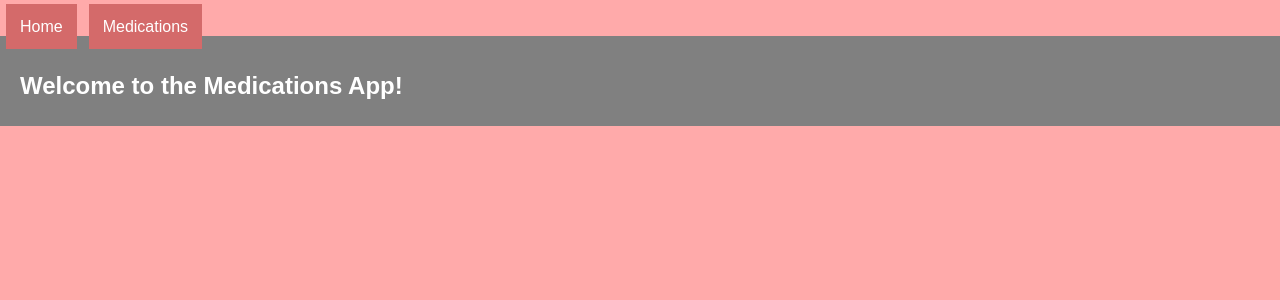
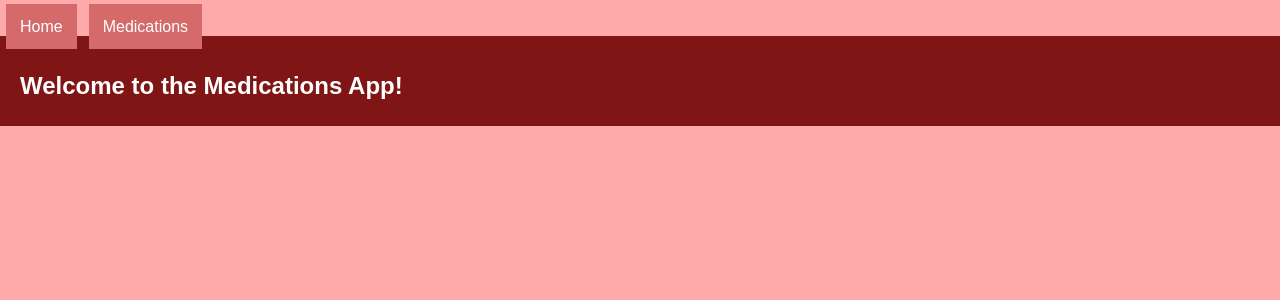
Before and after one commit to debjohnson33/medications-app-client, a React (Create React App) app: page / in a window 1280 px wide. Shown: the top 300 px of the page. Built offline with nearby package versions, Linux system fonts and the light colour scheme.

Commit message:
Edited css for home page header

```diff
--- a/src/containers/App.css
+++ b/src/containers/App.css
@@ -3,7 +3,7 @@
 }
 
 .App-header {
-  background-color: grey;
+  background-color: #801515;
   height: 50px;
   padding: 20px;
   color: white;
```
